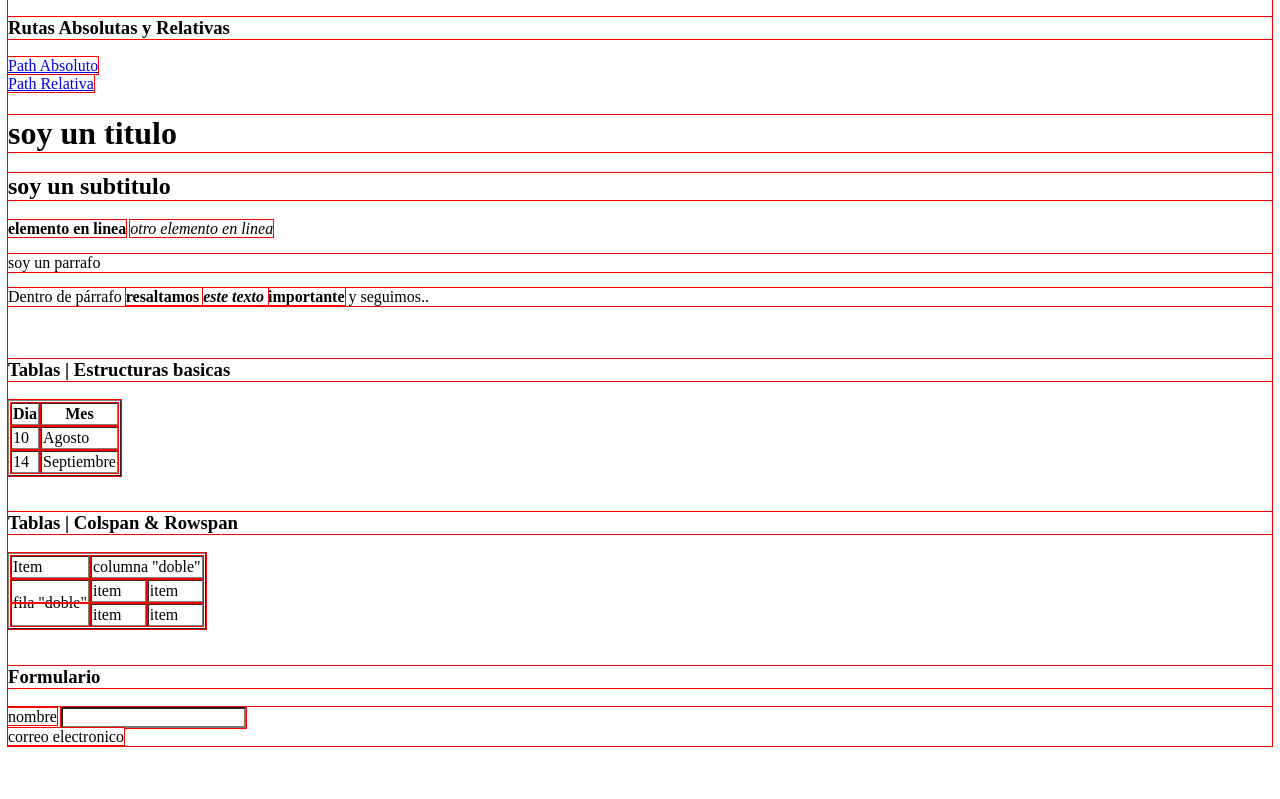
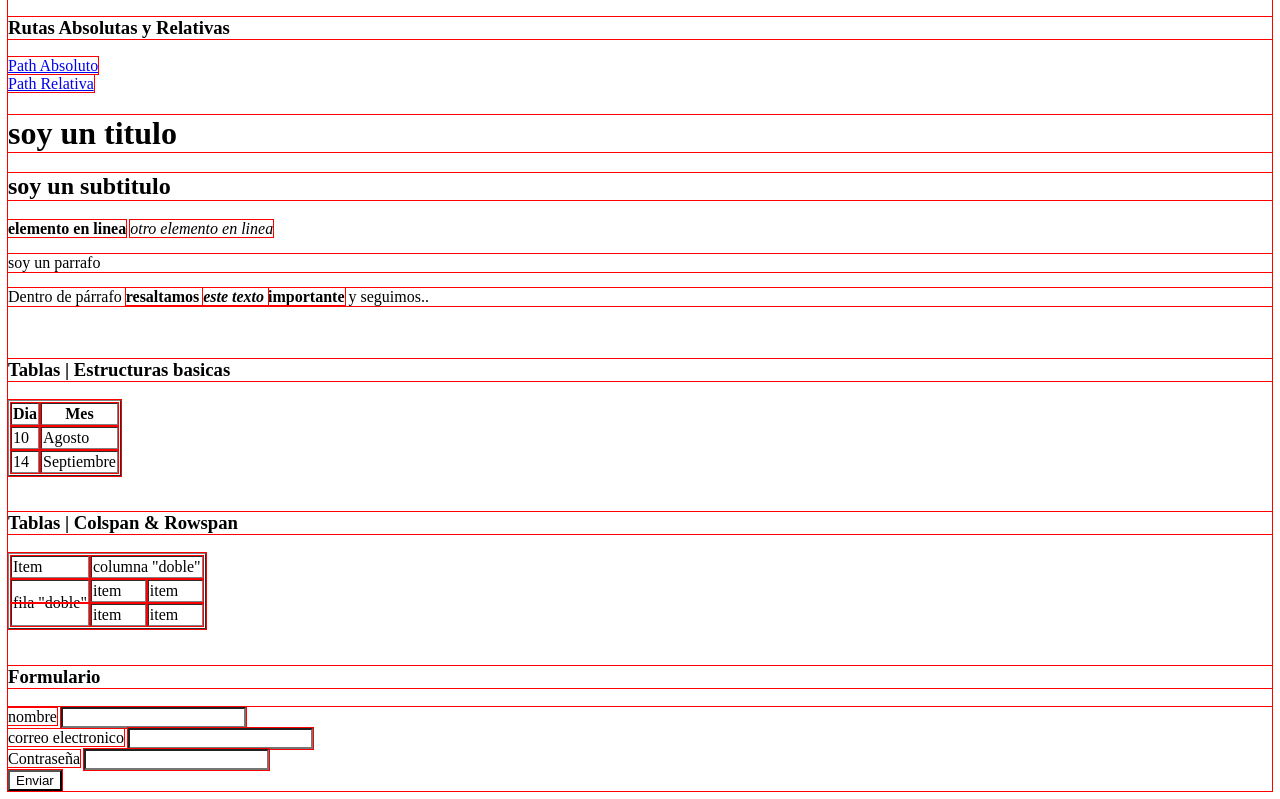
Before and after one commit to g4briie1/MiPrimerRepositorio, a plain HTML site: page index.html in a window 1280 px wide. Shown: the part 2117-2916 px from the top of the page. Before the commit the page ends 2871 px from the top, so only its background shows below. Drawn offline with Linux system fonts and the light colour scheme.

Commit message:
formulario

```diff
--- a/index.html
+++ b/index.html
@@ -152,17 +152,23 @@
     </table>
     <br>
     <h3>Formulario</h3>
-    <!--ACTION: define el tipo de accion que se va a llevar a cabo
-    ya sea manda un mail o procesar su contenido con un script.
-        METHOD: indica si la petición http sera get o post-->
+    <!--ACTION: especifica la url a la que se enviaran los datos del formulario
+        METHOD: indica como se enviaran los datos.
+                en este caso se utiliza "post" que envia los datos
+                de manera mas segura que "get".
+        REQUIRED: indica que son campos obligatorios-->
     <form action="/procesar-formulario" method="post">
         <!--Campos de formulario-->
         <label for="nombre">nombre</label>
         <input type="text" id="nombre" name="nombre" required>
         <br>
         <label for="correo">correo electronico</label>
-
-
+        <input type="text" id="correo" name="correo" required>
+        <br>
+        <label for="contrasena">Contraseña</label>
+        <input type="password" name="contrasena" id="contrasena" required>
+        <br>
+        <input type="submit" value="Enviar">
     </form>
 </body>
 
```
